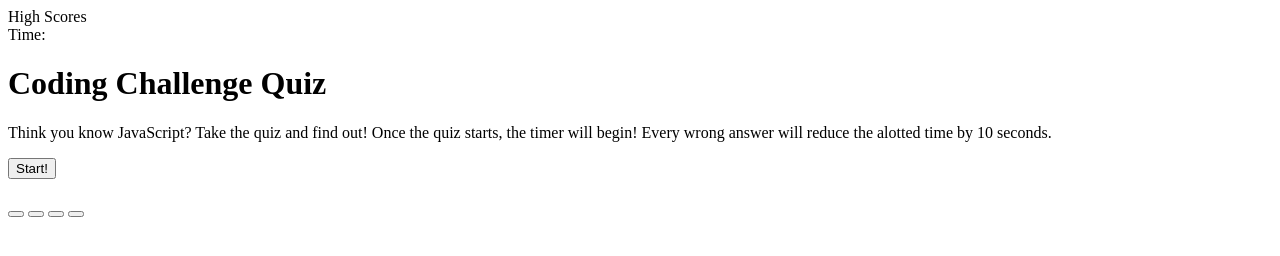
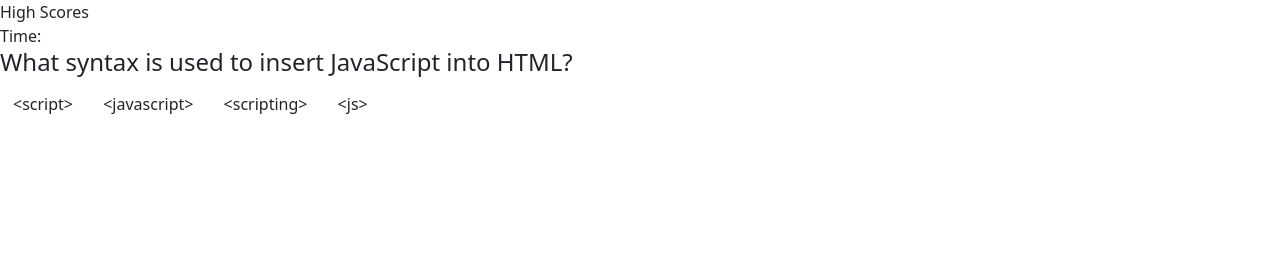
Before and after one commit to ldonald6/code-quiz, a plain HTML site: page index.html in a window 1280 px wide. Both pictures are taken after a click on the button "Start!". Drawn offline with nearby package versions, Linux system fonts and the light colour scheme.

Commit message:
added questons

```diff
--- a/assets/js/script.js
+++ b/assets/js/script.js
@@ -2,7 +2,15 @@ const gameTimeEl = document.getElementById("timer");
 var startButtonEl = document.getElementById("btn-start");
 var quizInfoEl = document.getElementById("quiz-info");
 var questionZone = document.getElementById("question-zone");
+    questionZone.style.display = "none";
 var timeEl = 60;
+var questionIndex = 0
+var questionEl = document.getElementById("question");
+var questionBtn1 = document.getElementById("btn-1");
+var questionBtn2 = document.getElementById("btn-2");
+var questionBtn3 = document.getElementById("btn-3");
+var questionBtn4 = document.getElementById("btn-4");
+
 var questionArr = [
     {
         question: "What syntax is used to insert JavaScript into HTML?",
@@ -40,3 +48,17 @@ var timerStart = function() {
     quizInfoEl.remove();
 
 };
+startButtonEl.addEventListener("click", function(){
+    questionZone.style.display = "block";
+    quizInfoEl.style.display = "none";
+    questionDisplay();
+});
+
+function questionDisplay() {
+    questionEl.textContent = questionArr[questionIndex].question;
+    questionBtn1.textContent = questionArr[questionIndex].choice[0];
+    questionBtn2.textContent = questionArr[questionIndex].choice[1];
+    questionBtn3.textContent = questionArr[questionIndex].choice[2];
+    questionBtn4.textContent = questionArr[questionIndex].choice[3];
+
+};
--- a/index.html
+++ b/index.html
@@ -1,12 +1,16 @@
 <!DOCTYPE html>
 <html lang="en">
+
 <head>
     <meta charset="UTF-8">
     <meta http-equiv="X-UA-Compatible" content="IE=edge">
     <meta name="viewport" content="width=device-width, initial-scale=1.0">
-    <title>Document</title>
+    <title>Code Quiz</title>
     <link rel="stylesheet" href="assets/css/style.css">
+    <link href="https://cdn.jsdelivr.net/npm/bootstrap@5.1.3/dist/css/bootstrap.min.css" rel="stylesheet"
+        integrity="sha384-1BmE4kWBq78iYhFldvKuhfTAU6auU8tT94WrHftjDbrCEXSU1oBoqyl2QvZ6jIW3" crossorigin="anonymous">
 </head>
+
 <body>
 
     <!-- high score/timer section-->
@@ -21,12 +25,13 @@
             <div id="quiz-start">
                 <h1>Coding Challenge Quiz</h1>
                 <p>
-                    Think you know JavaScript? Take the quiz and find out! Once the quiz starts, the timer will begin! Every wrong answer will reduce the alotted time by 10 seconds.
+                    Think you know JavaScript? Take the quiz and find out! Once the quiz starts, the timer will begin!
+                    Every wrong answer will reduce the alotted time by 10 seconds.
                 </p>
             </div>
-        </div>
-        <div>
-            <button id="btn-start">Start!</button>
+            <div>
+                <button id="btn-start">Start!</button>
+            </div>
         </div>
         <div id="question-zone">
             <h4 id="question"></h4>
@@ -37,6 +42,10 @@
         </div>
     </main>
 
+    <script src="https://cdn.jsdelivr.net/npm/bootstrap@5.1.3/dist/js/bootstrap.bundle.min.js"
+        integrity="sha384-ka7Sk0Gln4gmtz2MlQnikT1wXgYsOg+OMhuP+IlRH9sENBO0LRn5q+8nbTov4+1p"
+        crossorigin="anonymous"></script>
     <script src="./assets/js/script.js"></script>
 </body>
+
 </html>
```
